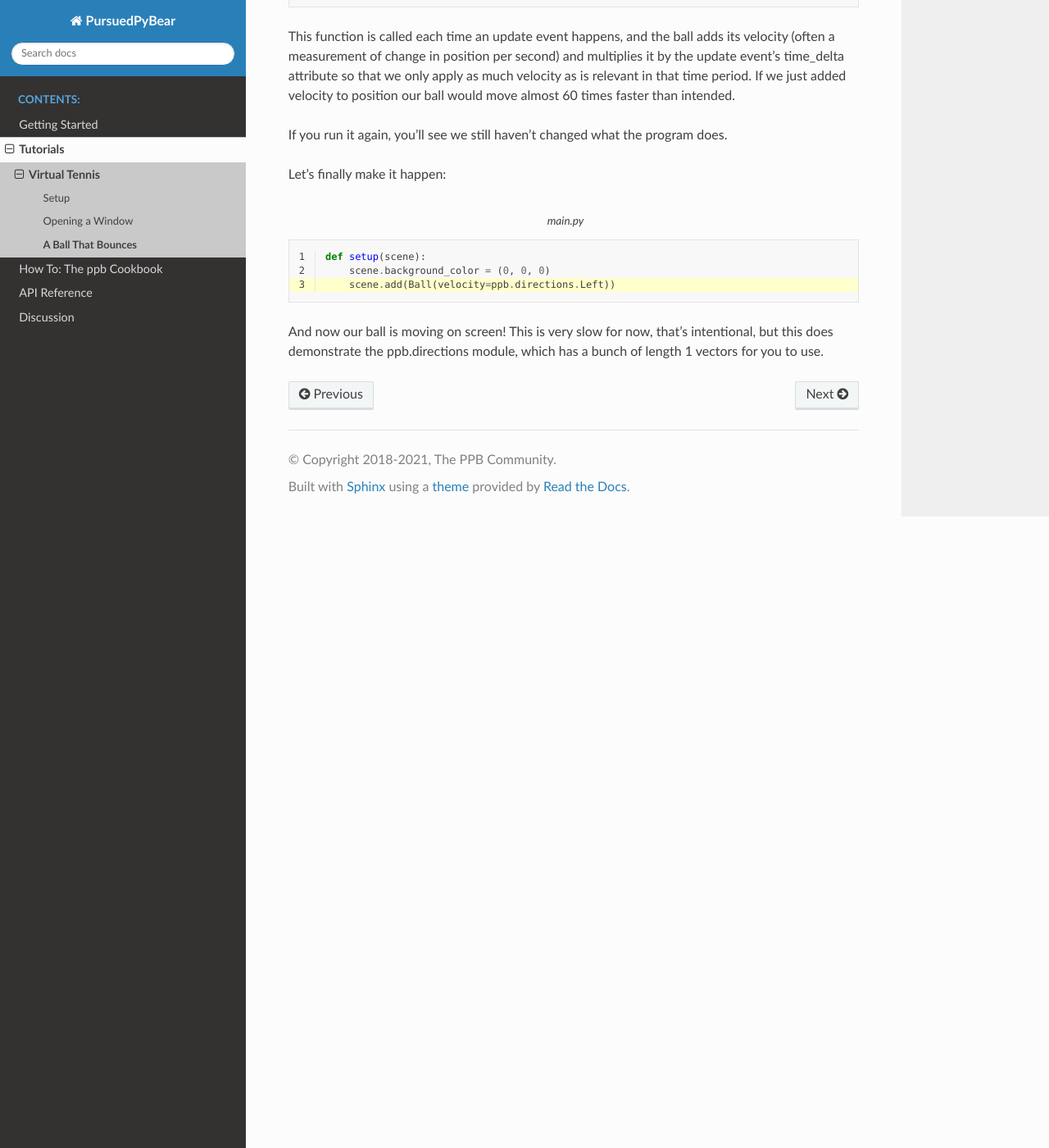
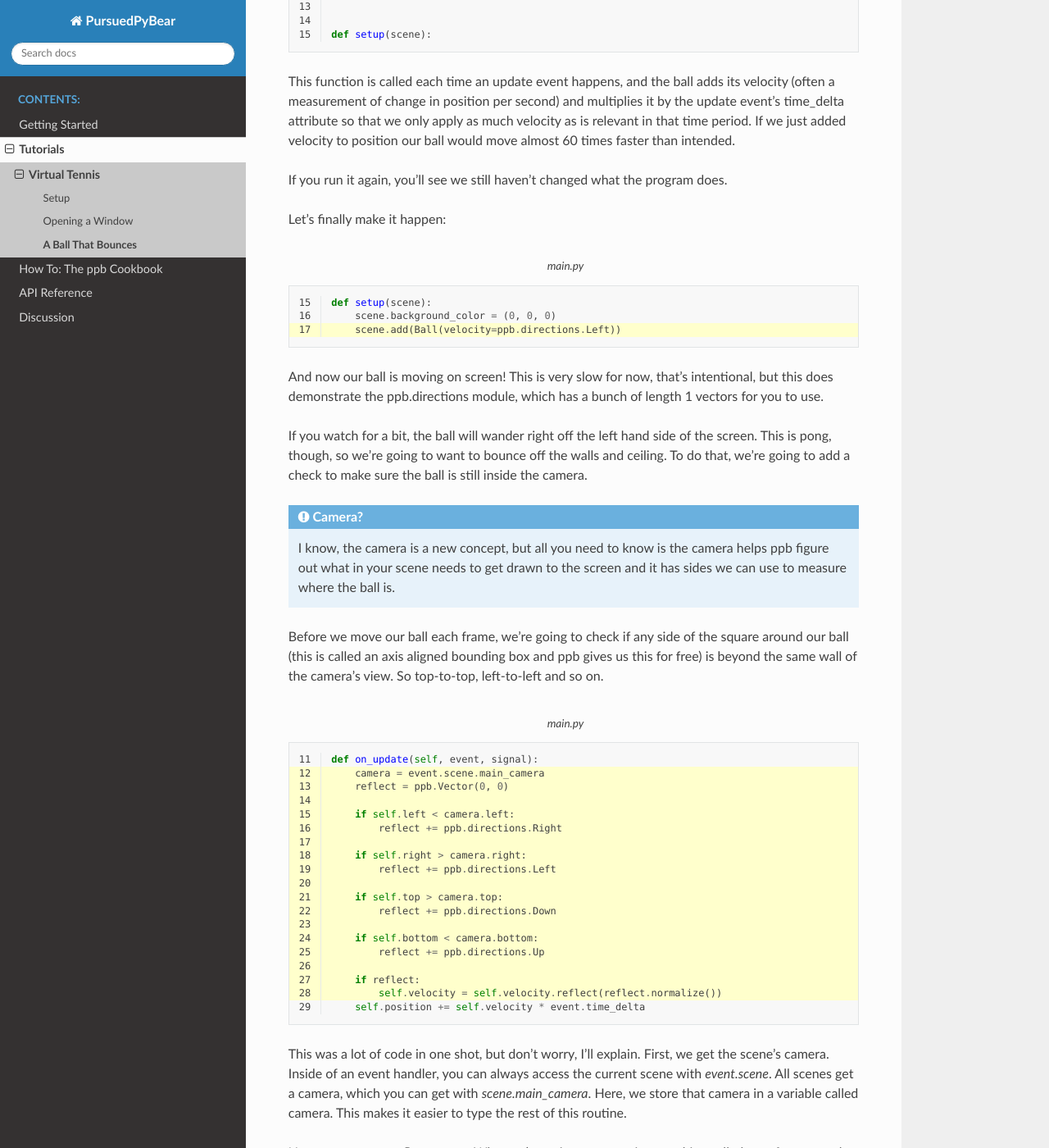
Before and after one commit to ppb/pursuedpybear, a Sphinx documentation site: the page built from docs/tutorials/virtual-tennis/ball.rst, in a window 1280 px wide and 1400 px high, scrolled down 3076 px. Shown: the whole window at 82% size. Built offline with Sphinx 7.4.7 and the Read the Docs theme 2.0.0, drawn with Linux system fonts in a browser that asks for light colours; some of the changed text lies outside the part shown.

Commit message:
Finish the bouncing ball page.

```diff
--- a/docs/tutorials/virtual-tennis/ball.rst
+++ b/docs/tutorials/virtual-tennis/ball.rst
@@ -1,21 +1,11 @@
 ============================================
 A Ball That Bounces
 ============================================
-
-1. Sprites
-    1. vectors
-    2. Rendering
-    3. events
-2. setup function
-3. Basic collision detection
-4. Reflections
 
 Our next major step is to create a ball. The ball should move a little each
 frame, bounce off the edges of the screen, and look like a ball. In order to do
 that we'll need to create a :class:`~ppb.Sprite``, then put a copy of that
 sprite into the game :class:`~ppb.Scene`.
-
-.. todo:: Explain basic object orientation
 
 Right now, we don't need to define our own scene, ppb provides one for us when
 we call :func:`~ppb.run`. The run function does accept a function argument that
@@ -44,12 +36,15 @@
 
 .. code-block::
    :caption: main.py
-   :linenos:
+   :lineno-start: 6
    :emphasize-lines: 3
 
    def setup(scene):
        scene.background_color = (0, 0, 0)
        scene.add(ppb.Sprite(image=ppb.Circle(255, 255, 255), size=1))
+
+
+   ppb.run(setup, resolution=RESOLUTION, title="Hellow Window!")
 
 The :class:`~ppb.Sprite` does a lot of heavy lifting for us. Once added to a
 running scene, it'll display its image at its location on the screen. If you run
@@ -64,8 +59,8 @@
 
 .. code-block::
    :caption: main.py
-   :linenos:
-   :emphasize-lines: 4-6, 10
+   :lineno-start: 3
+   :emphasize-lines: 4-6, 11
 
    RESOLUTION = (800, 600)
 
@@ -108,20 +103,33 @@
 
 .. code-block::
    :caption: main.py
-   :linenos:
+   :lineno-start: 6
+   :emphasize-lines: 4
 
    class Ball(ppb.Sprite):
        image = ppb.Circle(255, 255, 255)
        size = 1
        velocity = ppb.Vector(0, 0)
 
+
+   def setup(scene):
+
 This is a small change, and just like last time, doesn't change the behavior.
 To change that, we're going to want to respond to events.
+
+.. note::
+   So vectors can be complicated if you've never used them before, but ppb
+   does a lot so you can ignore the specifics of the math. Just know that the
+   first number in the vector (called the x component) represents a change from
+   left-to-right or right-to-left. The second number (the y component)
+   represents up and down. Additionally, you can perform some useful
+   mathematical operations on them.
 
 In ppb, events are what drive all the action. The most important event is the
 :class:`~ppb.events.Update` event, which happens about sixty times per second
 by default. To respond to any event, you need to write a method (a special kind
-of function attached to a class) that looks like this:
+of function attached to a class) that looks like this (don't write this in
+your file!):
 
 .. code-block::
 
@@ -149,6 +157,7 @@
 
        def on_update(self, event, signal):
            self.position += self.velocity * event.time_delta
+
 
    def setup(scene):
 
@@ -164,7 +173,7 @@
 
 .. code-block::
    :caption: main.py
-   :linenos:
+   :lineno-start: 15
    :emphasize-lines: 3
 
    def setup(scene):
@@ -174,3 +183,76 @@
 And now our ball is moving on screen! This is very slow for now, that's
 intentional, but this does demonstrate the ppb.directions module, which has a
 bunch of length 1 vectors for you to use.
+
+If you watch for a bit, the ball will wander right off the left hand side of
+the screen. This is pong, though, so we're going to want to bounce off the
+walls and ceiling. To do that, we're going to add a check to make sure the ball
+is still inside the camera.
+
+.. admonition:: Camera?
+
+   I know, the camera is a new concept, but all you need to know is the camera
+   helps ppb figure out what in your scene needs to get drawn to the screen
+   and it has sides we can use to measure where the ball is.
+
+Before we move our ball each frame, we're going to check if any side of the
+square around our ball (this is called an axis aligned bounding box and ppb
+gives us this for free) is beyond the same wall of the camera's view. So
+top-to-top, left-to-left and so on.
+
+.. code-block::
+   :caption: main.py
+   :lineno-start: 11
+   :emphasize-lines: 2-18
+
+   def on_update(self, event, signal):
+       camera = event.scene.main_camera
+       reflect = ppb.Vector(0, 0)
+
+       if self.left < camera.left:
+           reflect += ppb.directions.Right
+
+       if self.right > camera.right:
+           reflect += ppb.directions.Left
+
+       if self.top > camera.top:
+           reflect += ppb.directions.Down
+
+       if self.bottom < camera.bottom:
+           reflect += ppb.directions.Up
+
+       if reflect:
+           self.velocity = self.velocity.reflect(reflect.normalize())
+       self.position += self.velocity * event.time_delta
+
+This was a lot of code in one shot, but don't worry, I'll explain.
+First, we get the scene's camera. Inside of an event handler, you can
+always access the current scene with `event.scene`. All scenes get a
+camera, which you can get with `scene.main_camera`. Here, we store that camera
+in a variable called camera. This makes it easier to type the rest of this
+routine.
+
+Next, we set up a reflect vector. What we're trying to create is something
+called a surface normal. You can think of it as an arrow pointing straight
+away from an object. For example a tabletop has a surface normal that points
+straight up.
+
+In our case, there are four surfaces we care about: the four walls of the
+camera. (They're not actually walls, and you saw previously!) When the
+camera reaches any edge, measured when the side of the ball goes past the value
+for that wall, the surface normal is pointing the opposite way.
+
+We add all of the relevant normals together, and then check if they're greater
+than 0. If they are, we set our velocity to our velocity vector reflected
+across our reflect vector normalized.
+
+.. note::
+   A vector with no length (specifically ``ppb.Vector(0, 0)``) is called the
+   zero vector. We can use this property to our advantage and only do a
+   reflection when we have a vector to work with.
+
+With this in place, you have a bouncing ball, the first major component of our
+virtual tennis game! Before moving on, go ahead and try changing the initial
+velocity vector (inside the setup function) by using different directions and
+multiplying it by different values. You can also experiment with changing the
+size of the ball and changing the colors.
```
Also changed, not shown: other parts of docs/tutorials/virtual-tennis/ball.rst (+6 -4 lines), 1 other file.
